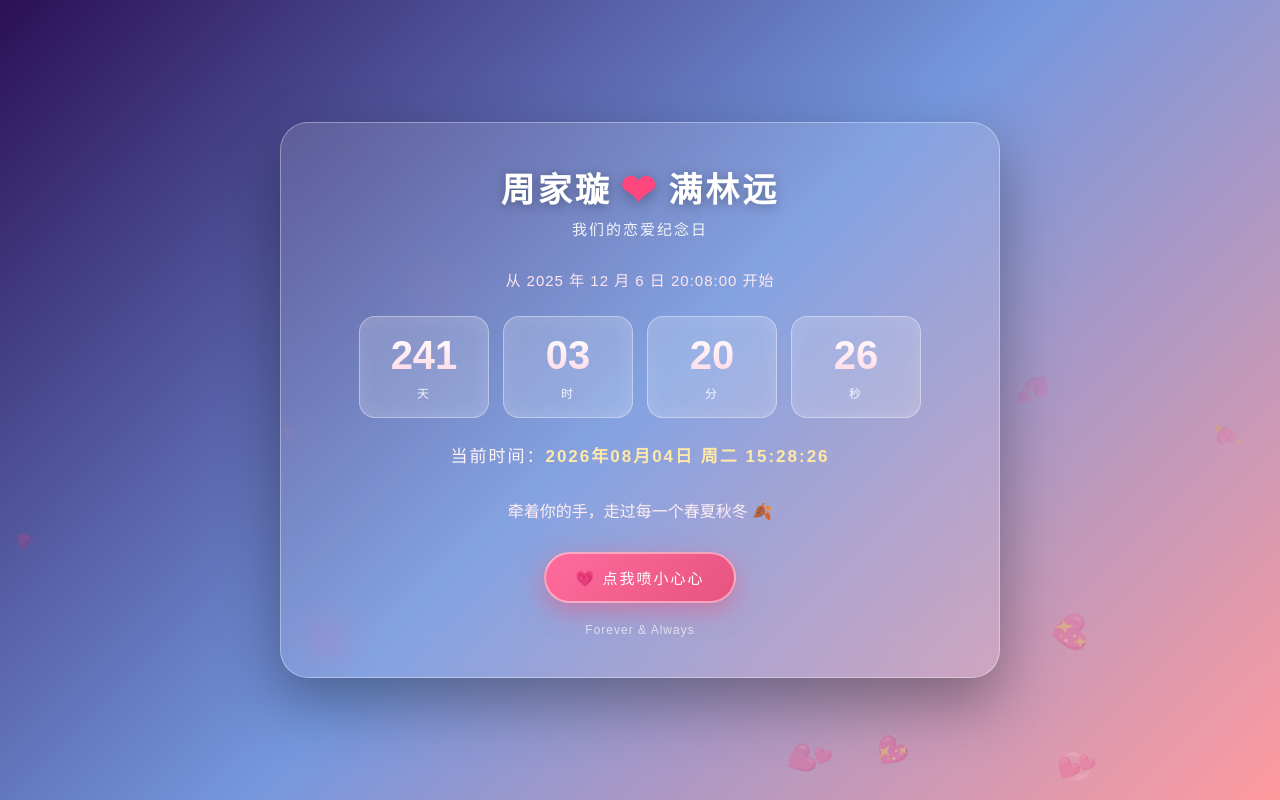
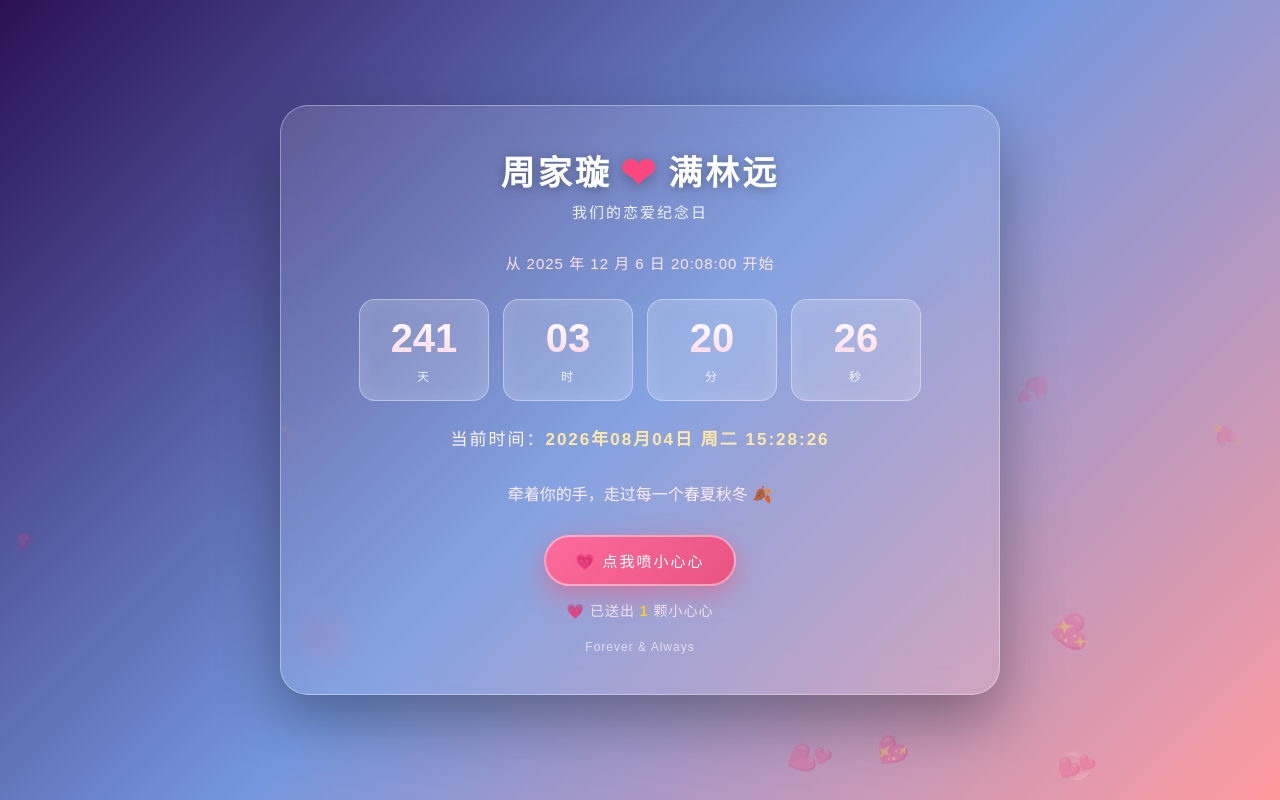
Before and after one commit to LinyuanMan/only-love, a plain HTML site: page index.html in a window 1280 px wide. Both pictures are taken after a click on the button "💗 点我喷小心心". Drawn offline with Linux system fonts and the light colour scheme; no server answers.

Commit message:
部署：爱心纪念页 + 云端共享计数（kvdb.io）

```diff
--- a/index.html
+++ b/index.html
@@ -170,6 +170,24 @@
     opacity: 0.65;
     letter-spacing: 1px;
   }
+  .heart-count {
+    margin-top: 14px;
+    font-size: 14px;
+    letter-spacing: 1px;
+    color: #ffe6ee;
+    opacity: 0.9;
+  }
+  .heart-count .num {
+    font-weight: 700;
+    color: #ffd700;
+    display: inline-block;
+  }
+  .heart-count .num.pop { animation: countPop 0.35s ease; }
+  @keyframes countPop {
+    0% { transform: scale(1); }
+    40% { transform: scale(1.45); }
+    100% { transform: scale(1); }
+  }
   @media (max-width: 480px) {
     .card { padding: 28px 16px; }
     .title { font-size: 26px; }
@@ -210,6 +228,7 @@
 
     <div class="words" id="blessing">✨</div>
     <button class="heart-btn" id="heartBtn">💗 点我喷小心心</button>
+    <div class="heart-count" id="heartCount">💗 已送出 <span class="num" id="heartTotal">0</span> 颗小心心</div>
     <div class="footer">Forever &amp; Always</div>
   </div>
 
@@ -314,11 +333,72 @@
     }
   }
 
+  // 云端共享累计计数：所有设备共享同一个总数（刷新不重置）
+  // 数据源：kvdb.io 免费键值存储，原子自增，多设备同时点也不会丢计数
+  const HEART_COUNT_KEY = "heartTotalClicks";          // 本地缓存键
+  const HEART_BUCKET = "M6zRPY82ciWCqfrQwN9rU2";       // kvdb.io 数据桶 ID
+  const HEART_SERVER_KEY = "heartTotal";               // 云端计数键名
+  const heartTotalUrl = "https://kvdb.io/" + HEART_BUCKET + "/" + HEART_SERVER_KEY;
+
+  let heartTotal = 0;
+  // 先显示本地缓存，避免页面加载时闪 0
+  try {
+    const cached = parseInt(localStorage.getItem(HEART_COUNT_KEY) || "0", 10);
+    if (!isNaN(cached) && cached > 0) heartTotal = cached;
+  } catch (e) {}
+  const heartTotalEl = document.getElementById("heartTotal");
+  heartTotalEl.textContent = heartTotal;
+
+  function saveCache(n) {
+    try { localStorage.setItem(HEART_COUNT_KEY, String(n)); } catch (e) {}
+  }
+
+  // 从云端拉取最新总数并同步显示
+  function syncFromServer() {
+    fetch(heartTotalUrl)
+      .then(function (res) { return res.text(); })
+      .then(function (txt) {
+        const n = parseInt(txt, 10);
+        if (!isNaN(n) && n >= 0) {
+          heartTotal = n;
+          heartTotalEl.textContent = n;
+          saveCache(n);
+        }
+      })
+      .catch(function () { /* 网络不可用时保留本地缓存 */ });
+  }
+
+  // 点击：本地先 +1，同时云端原子自增，以云端返回的总数为准
+  function bumpHeartTotal() {
+    heartTotal += 1;
+    heartTotalEl.textContent = heartTotal;
+    saveCache(heartTotal);
+    heartTotalEl.classList.remove("pop");
+    void heartTotalEl.offsetWidth;
+    heartTotalEl.classList.add("pop");
+
+    fetch(heartTotalUrl, { method: "PATCH", body: "+1" })
+      .then(function (res) { return res.text(); })
+      .then(function (txt) {
+        const n = parseInt(txt, 10);
+        if (!isNaN(n) && n >= 0) {
+          heartTotal = n;
+          heartTotalEl.textContent = n;
+          saveCache(n);
+        }
+      })
+      .catch(function () { /* 离线时保留本地计数，联网后自动同步 */ });
+  }
+
+  // 页面加载后与云端同步一次
+  syncFromServer();
+
   heartBtn.addEventListener("click", function () {
     const rect = heartBtn.getBoundingClientRect();
     const sx = rect.left + rect.width / 2;
     const sy = rect.top + rect.height / 2;
     burstHearts(sx, sy, 26);
+    bumpHeartTotal();
   });
 
   // 背景漂浮爱心
```
